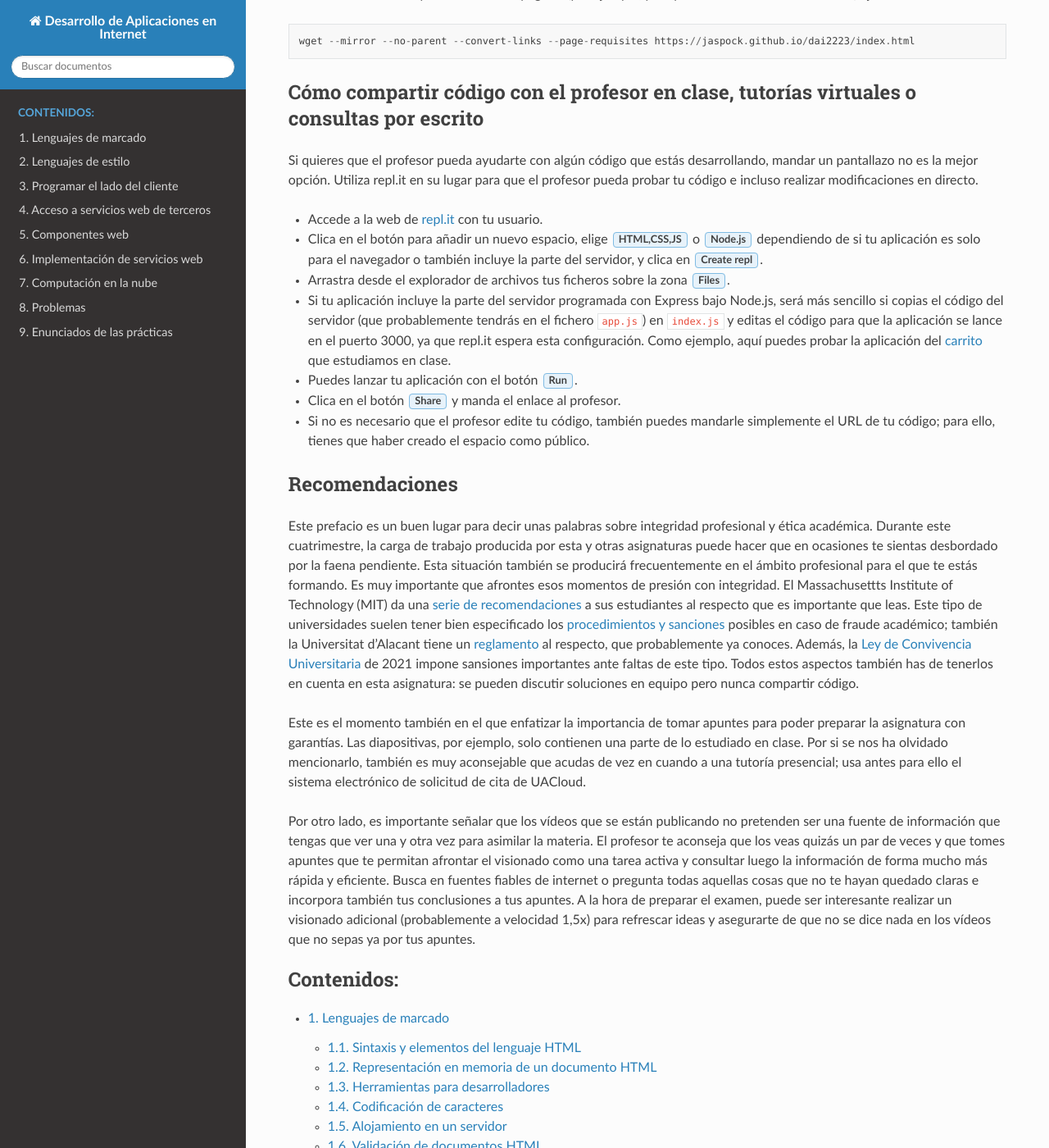
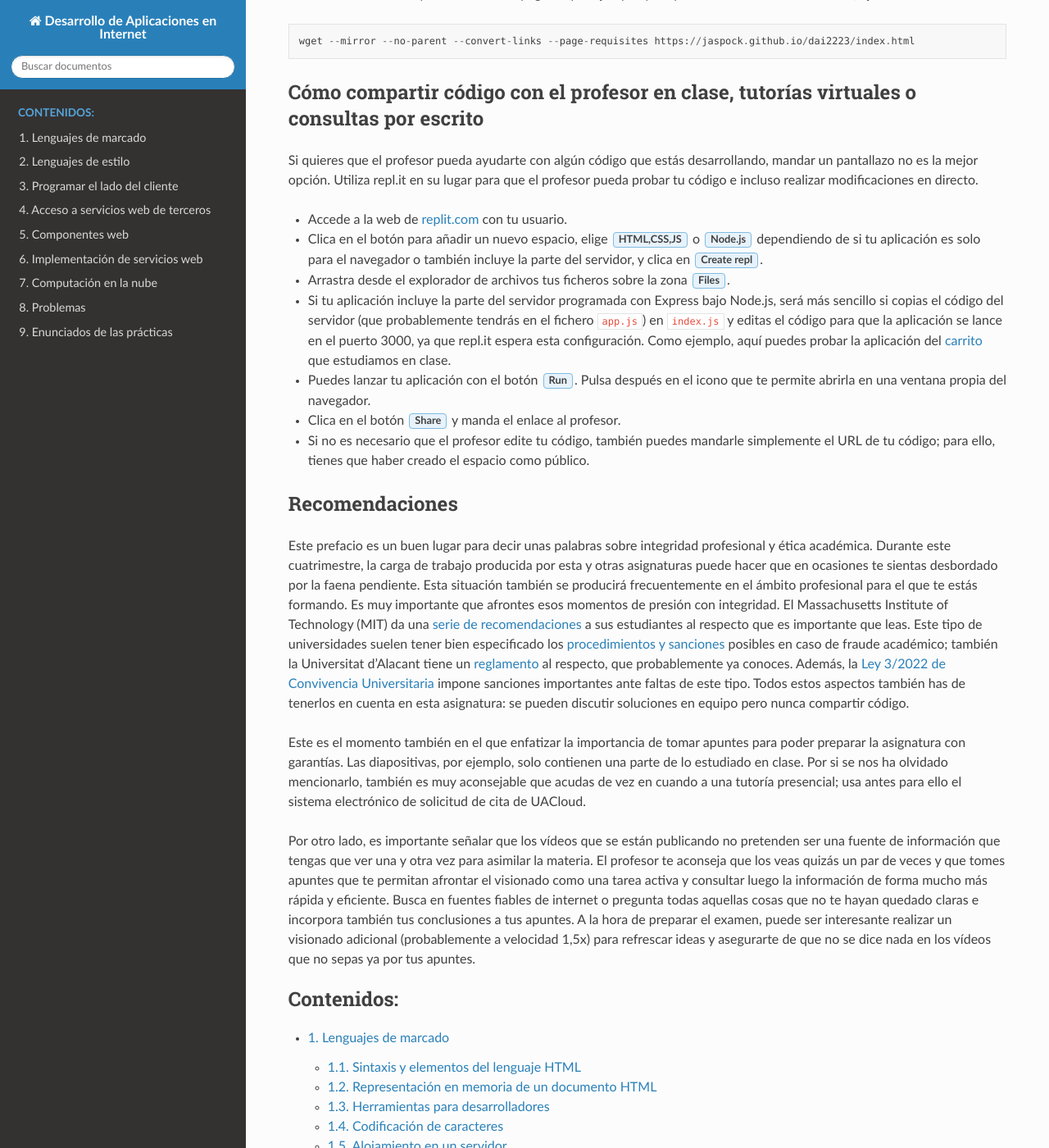
Before and after one commit to jaspock/dai2223, a Sphinx documentation site: the page built from docs/source/index.rst, in a window 1280 px wide and 1400 px high, scrolled down 1304 px. Shown: the whole window at 82% size. Built offline with Sphinx 7.4.7 and the Read the Docs theme 2.0.0, drawn with Linux system fonts in a browser that asks for light colours; some of the changed text lies outside the part shown.

```diff
--- a/docs/source/conf.py
+++ b/docs/source/conf.py
@@ -18,7 +18,7 @@
 # -- Project information -----------------------------------------------------
 
 project = 'Desarrollo de Aplicaciones en Internet'
-copyright = '2021, Juan Antonio Pérez'
+copyright = '2022-2023, Juan Antonio Pérez'
 author = 'Juan Antonio Pérez'
 
 
--- a/docs/source/index.rst
+++ b/docs/source/index.rst
@@ -126,27 +126,27 @@ Cómo compartir código con el profesor en clase, tutorías virtuales o consulta
 
 Si quieres que el profesor pueda ayudarte con algún código que estás desarrollando, mandar un pantallazo no es la mejor opción. Utiliza repl.it en su lugar para que el profesor pueda probar tu código e incluso realizar modificaciones en directo.
 
-- Accede a la web de `repl.it`_ con tu usuario.
+- Accede a la web de `replit.com`_ con tu usuario.
 - Clica en el botón para añadir un nuevo espacio, elige :guilabel:`HTML,CSS,JS` o :guilabel:`Node.js` dependiendo de si tu aplicación es solo para el navegador o también incluye la parte del servidor, y clica en :guilabel:`Create repl`.
 - Arrastra desde el explorador de archivos tus ficheros sobre la zona :guilabel:`Files`.
 - Si tu aplicación incluye la parte del servidor programada con Express bajo Node.js, será más sencillo si copias el código del servidor (que probablemente tendrás en el fichero ``app.js``) en ``index.js`` y editas el código para que la aplicación se lance en el puerto 3000, ya que repl.it espera esta configuración. Como ejemplo, aquí puedes probar la aplicación del `carrito`_ que estudiamos en clase.
-- Puedes lanzar tu aplicación con el botón :guilabel:`Run`.
+- Puedes lanzar tu aplicación con el botón :guilabel:`Run`. Pulsa después en el icono que te permite abrirla en una ventana propia del navegador.
 - Clica en el botón :guilabel:`Share` y manda el enlace al profesor.
 - Si no es necesario que el profesor edite tu código, también puedes mandarle simplemente el URL de tu código; para ello, tienes que haber creado el espacio como público.
 
-.. _`repl.it`: https://repl.it/
+.. _`replit.com`: https://replit.com/
 .. _carrito: https://repl.it/@jaspock/Carrito
 
 
 Recomendaciones
 ---------------
 
-Este prefacio es un buen lugar para decir unas palabras sobre integridad profesional y ética académica. Durante este cuatrimestre, la carga de trabajo producida por esta y otras asignaturas puede hacer que en ocasiones te sientas desbordado por la faena pendiente. Esta situación también se producirá frecuentemente en el ámbito profesional para el que te estás formando. Es muy importante que afrontes esos momentos de presión con integridad. El Massachusettts Institute of Technology (MIT) da una `serie de recomendaciones`_ a sus estudiantes al respecto que es importante que leas. Este tipo de universidades suelen tener bien especificado los `procedimientos y sanciones`_ posibles en caso de fraude académico; también la Universitat d'Alacant tiene un reglamento_ al respecto, que probablemente ya conoces. Además, la `Ley de Convivencia Universitaria`_ de 2021 impone sansiones importantes ante faltas de este tipo. Todos estos aspectos también has de tenerlos en cuenta en esta asignatura: se pueden discutir soluciones en equipo pero nunca compartir código.
+Este prefacio es un buen lugar para decir unas palabras sobre integridad profesional y ética académica. Durante este cuatrimestre, la carga de trabajo producida por esta y otras asignaturas puede hacer que en ocasiones te sientas desbordado por la faena pendiente. Esta situación también se producirá frecuentemente en el ámbito profesional para el que te estás formando. Es muy importante que afrontes esos momentos de presión con integridad. El Massachusetts Institute of Technology (MIT) da una `serie de recomendaciones`_ a sus estudiantes al respecto que es importante que leas. Este tipo de universidades suelen tener bien especificado los `procedimientos y sanciones`_ posibles en caso de fraude académico; también la Universitat d'Alacant tiene un reglamento_ al respecto, que probablemente ya conoces. Además, la `Ley 3/2022 de Convivencia Universitaria`_ impone sanciones importantes ante faltas de este tipo. Todos estos aspectos también has de tenerlos en cuenta en esta asignatura: se pueden discutir soluciones en equipo pero nunca compartir código.
 
 .. _`serie de recomendaciones`: http://integrity.mit.edu/
 .. _`procedimientos y sanciones`: http://web.mit.edu/policies/10/10.2.html
 .. _reglamento: https://dma.ua.es/es/documentos/pdf/actuacion-ante-copia-en-pruebas-de-evaluacion-de-la-eps.pdf
-.. _`Ley de Convivencia Universitaria`: https://www.universidades.gob.es/portal/site/universidades/menuitem.43f867cc076c14d185cacc2c026041a0/?vgnextoid=b44e1fa61c2a9710VgnVCM1000001d04140aRCRD
+.. _`Ley 3/2022 de Convivencia Universitaria`: https://www.boe.es/buscar/doc.php?id=BOE-A-2022-2978
 
 Este es el momento también en el que enfatizar la importancia de tomar apuntes para poder preparar la asignatura con garantías. Las diapositivas, por ejemplo, solo contienen una parte de lo estudiado en clase. Por si se nos ha olvidado mencionarlo, también es muy aconsejable que acudas de vez en cuando a una tutoría presencial; usa antes para ello el sistema electrónico de solicitud de cita de UACloud.
 
--- a/docs/source/marcado.rst
+++ b/docs/source/marcado.rst
@@ -174,9 +174,9 @@ Una página web normalmente se aloja en un servidor web. Si la máquina en la qu
 
   o con versiones más recientes de Python:
 
-    .. code-block::
+  .. code-block::
 
-      python -m http.server
+    python -m http.server
 
 
 Validación de documentos HTML
```
Also changed, not shown: other parts of docs/source/index.rst (+1 -1 lines), other parts of docs/source/marcado.rst (+1 -1 lines), docs/source/practicas.rst (+10 -12 lines).
